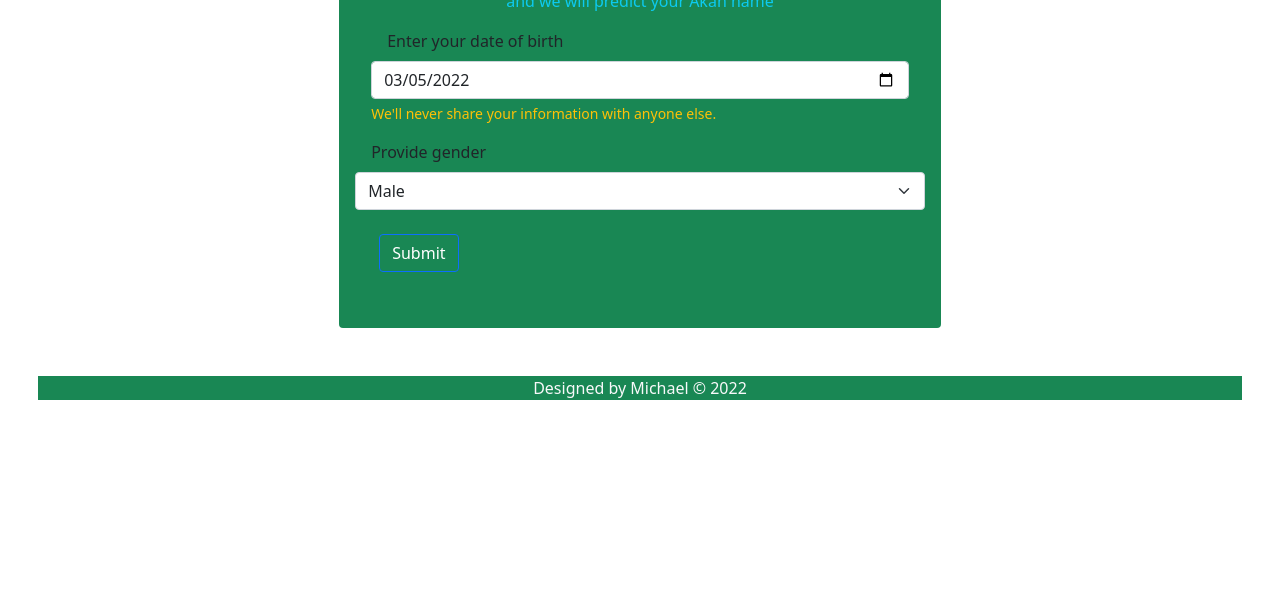
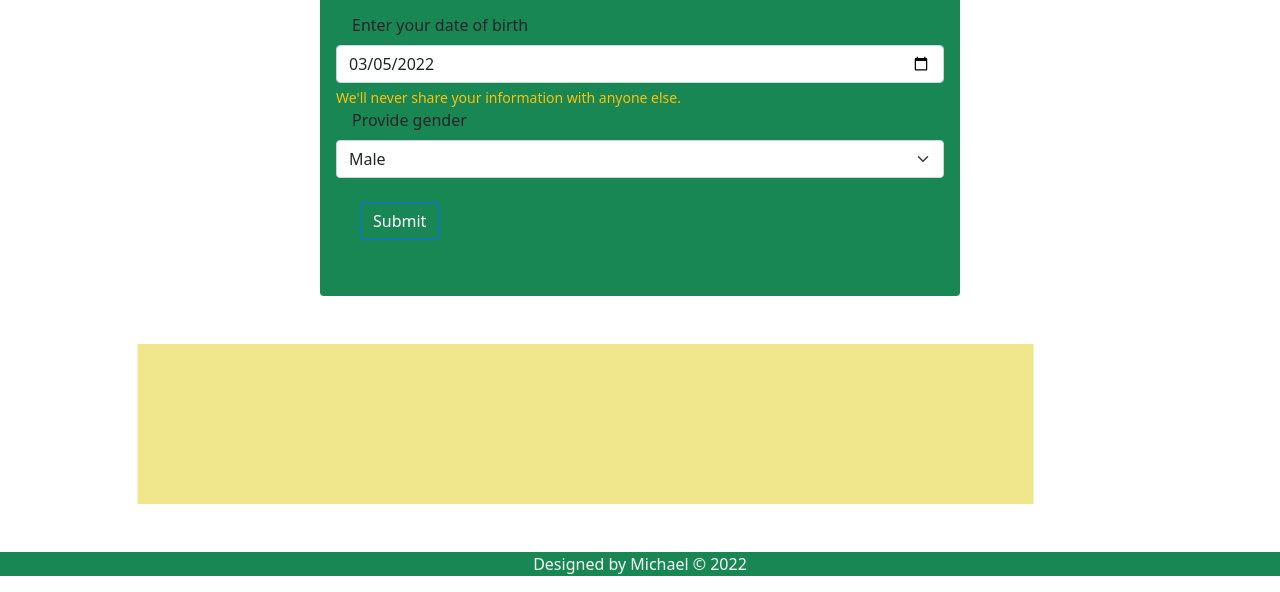
Before and after one commit to Michael-Ogaye/your-akan-name, a plain HTML site: page index.html in a window 1280 px wide. Shown: the part 1879-2471 px from the top of the page. Before the commit the page ends 2295 px from the top, so only its background shows below. Drawn offline with nearby package versions, Linux system fonts and the light colour scheme.

Commit message:
st: transform translated div feedback by 10%

```diff
--- a/css/style.css
+++ b/css/style.css
@@ -9,10 +9,7 @@ img{
 
 }
 
-body{
-    padding-left: 3%;
-    padding-right: 3%;
-}
+
 .carousel-inner{
     width: 100%;
     margin: 0 auto;
@@ -27,3 +24,12 @@ footer{
     margin: 0 auto;
     text-align: center;
 }
+#feedback{
+    width: 70%;
+    margin: 0 auto;
+    margin-right: -10%;
+    transform: translateX(10%);
+
+    padding: 5rem;
+    background-color: khaki;
+}
--- a/index.html
+++ b/index.html
@@ -84,10 +84,11 @@
       <div class="tab-pane fade tex-muted p-4" id="nav-contact" role="tabpanel" aria-labelledby="nav-contact-tab">Many but not all of the Akan still practice their traditional matrilineal customs, living in their traditional extended family households. The traditional Akan economic and political organization is based on matrilineal lineages, which are the basis of inheritance and succession. A lineage is defined as all those related by matrilineal descent from a particular ancestress. Several lineages are grouped into a political unit headed by a council of elders, each of whom is the elected head of a lineage – which itself may include multiple extended-family households.
 </div>
     </div>
+
   </section>
-  <div class="datauser">
+  <div class>
     <form class="form p-3 mt-5 rounded bg-success" id="details">
-      <div class="m-3 ">
+      <div class=" ">
         <h3 class="text-light text-center">Your Akan-Name </h3>
         <p class="text-info text-center">We have something interesting for you <br>Provide your date of birth and gender <br> and we will predict your Akan name</p>
         <label for="dob" class="form-label ms-3 ">Enter your date of birth</label>
@@ -105,7 +106,7 @@
     </form>
   </div>
 
-  <div id="feedback" class="m-5 text-center">
+  <div id="feedback" class="m-5 text-center  ">
 
   </div>
 
```
